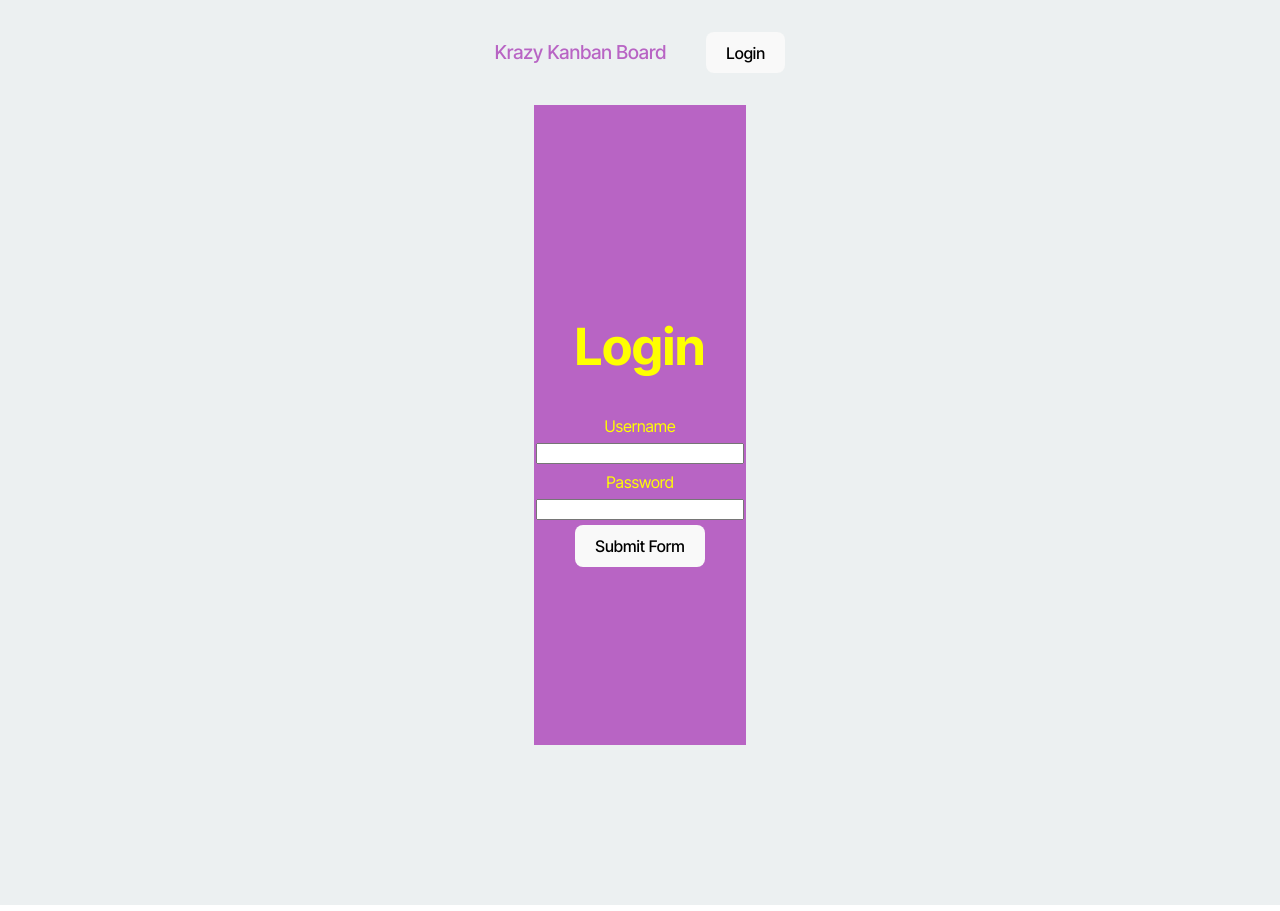
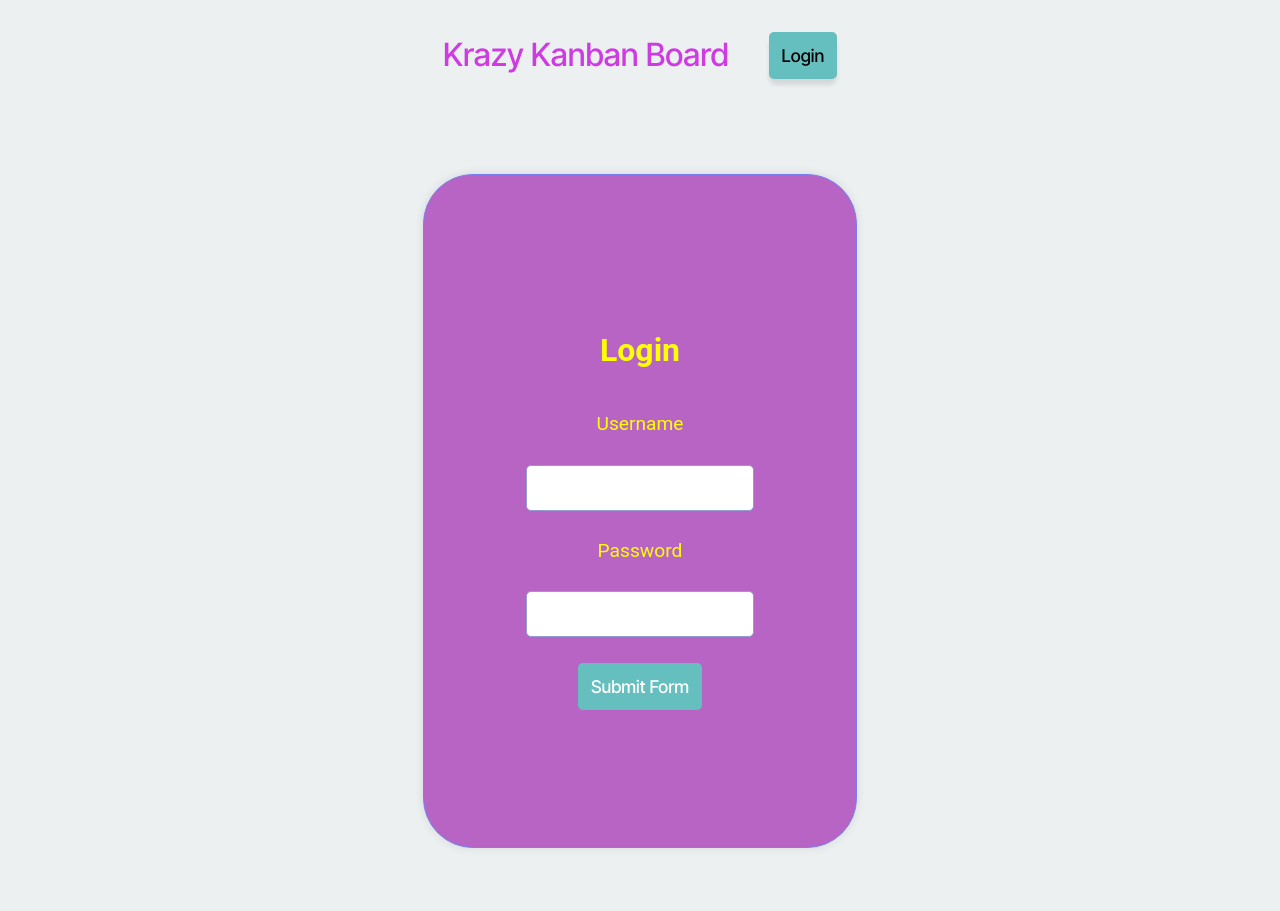
Before and after one commit to EddieJae24/KanbanBoard, a React (Vite) app in the folder client/: page /login in a window 1280 px wide. Built offline with nearby package versions, Linux system fonts and the light colour scheme.

Commit message:
Edited DB index file to include host and port

```diff
--- a/client/src/components/Navbar.tsx
+++ b/client/src/components/Navbar.tsx
@@ -21,6 +21,7 @@ const Navbar = () => {
       <div className='nav-title'>
         <Link to='/'>Krazy Kanban Board</Link>
       </div>
+      <div>
       <ul>
       {
         !loginCheck ? (
@@ -38,6 +39,7 @@ const Navbar = () => {
         )
       }
       </ul>
+      </div>
     </div>
   )
 }
--- a/client/src/index.css
+++ b/client/src/index.css
@@ -87,6 +87,9 @@ tbody tr:nth-child(odd) {
 /* Navbar Content */
 .nav {
   display: flex;
+  justify-content: space-between;
+  align-items: center;
+  align-content: center;
   padding: 1em 2em;
 }
 
@@ -100,18 +103,31 @@ tbody tr:nth-child(odd) {
   display: flex;
   align-items: center;
   justify-content: center;
-  font-size: larger;
+  font-size: 2em;
+
   font-weight: 900;
 }
 
 .nav-title a {
-  color: #b864c4;
+  color: #cf3be3;
+  padding: auto;
+
 }
 
 .nav-item {
   display: block;
   margin-left: auto;
   list-style: none;
+  font-size: 1.5em;
+  background: linear-gradient(135deg, #6c63ff, #4826d4);
+  border: none;
+  border-radius: 8px;
+  box-shadow: 0px 6px 4px rgba(0, 0, 0, 0.1);
+  text-transform: uppercase;
+  text-align: center;
+  cursor: pointer;
+  transition: all 0.3s ease;
+
 }
 
 .nav-link {
@@ -240,6 +256,7 @@ tbody tr:nth-child(odd) {
   width: 100%;
   align-items: center;
   justify-content: center;
+  font-size: 0.8em;
 }
 
 
@@ -249,9 +266,66 @@ tbody tr:nth-child(odd) {
     background-color: #ffffff;
   }
   a:hover {
-    color: #747bff;
+    color: #efeff6;
   }
   button {
     background-color: #f9f9f9;
   }
 }
+
+.container {
+  display: grid;
+  place-items: center;
+  justify-content: center; /* Horizontally center */
+    align-items: center;    /* Vertically center */
+    min-height: 70vh;      /* Full viewport height */
+
+    }
+
+    .container form {
+      width: 400px;
+      display: flex;
+      flex-direction: column;
+      align-items: center;
+      gap: 1rem;
+      border-radius: 50px;
+      box-shadow: 0 0 10px rgba(0, 0, 0, 0.1);
+      border: 1px solid #7680f0;
+      padding: 1rem;
+      position: relative;
+
+
+    }
+
+    .container input, .contact textarea {
+      padding: 0.8rem;
+      border-radius: 5px;
+      border: 1px solid rgb(146, 156, 208);
+      font-size: 1rem;
+    }
+
+    .container button {
+      padding: 0.8rem;
+      background-color: #66bfbf;
+      color: #fff;
+      border: none;
+      border-radius: 5px;
+      font-size: 1.1rem;
+      cursor: pointer;
+      transition: background-color 0.3s ease;
+    }
+
+    .container button:hover {
+      background-color: #558f8f;
+    }
+    .container h1 {
+      font-size: 2rem;
+      font-family: 'Roboto', sans-serif;
+      margin-bottom: 1rem;
+    }
+
+    .container label {
+      font-size: 1.2rem;
+      font-family: 'Roboto', sans-serif;
+
+    }
--- a/client/src/pages/Board.tsx
+++ b/client/src/pages/Board.tsx
@@ -6,6 +6,9 @@ import ErrorPage from './ErrorPage';
 import Swimlane from '../components/Swimlane';
 import { TicketData } from '../interfaces/TicketData';
 import { ApiMessage } from '../interfaces/ApiMessage';
+//
+
+//
 
 import auth from '../utils/auth';
 
@@ -15,6 +18,7 @@ const Board = () => {
   const [tickets, setTickets] = useState<TicketData[]>([]);
   const [error, setError] = useState(false);
   const [loginCheck, setLoginCheck] = useState(false);
+
 
   const checkLogin = () => {
     if(auth.loggedIn()) {
@@ -41,6 +45,7 @@ const Board = () => {
       return Promise.reject(err);
     }
   }
+
 
   useLayoutEffect(() => {
     checkLogin();
@@ -80,6 +85,7 @@ const Board = () => {
                     tickets={filteredTickets}
                     deleteTicket={deleteIndvTicket}
                   />
+
                 );
               })}
             </div>
```
Also changed, not shown: 2 other files (tests, documents, lock files or other folders).
